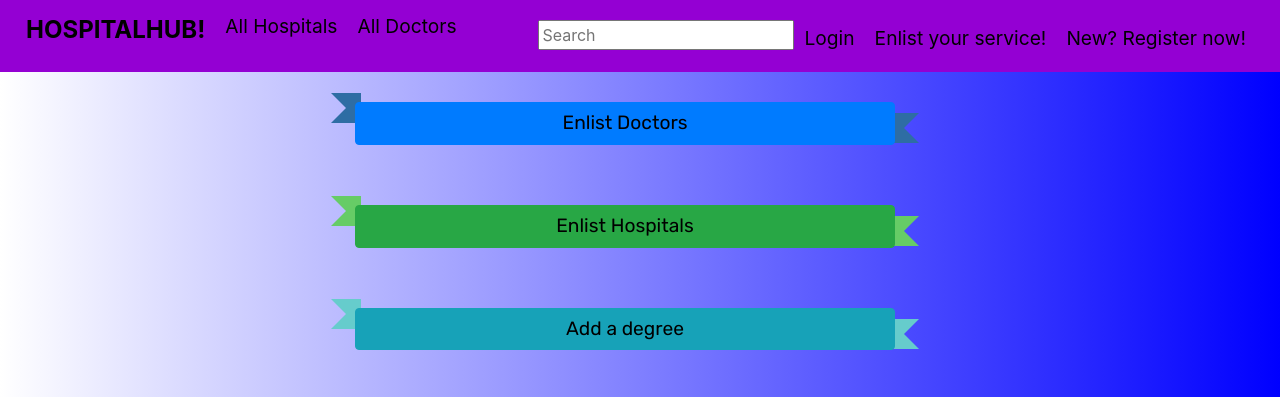
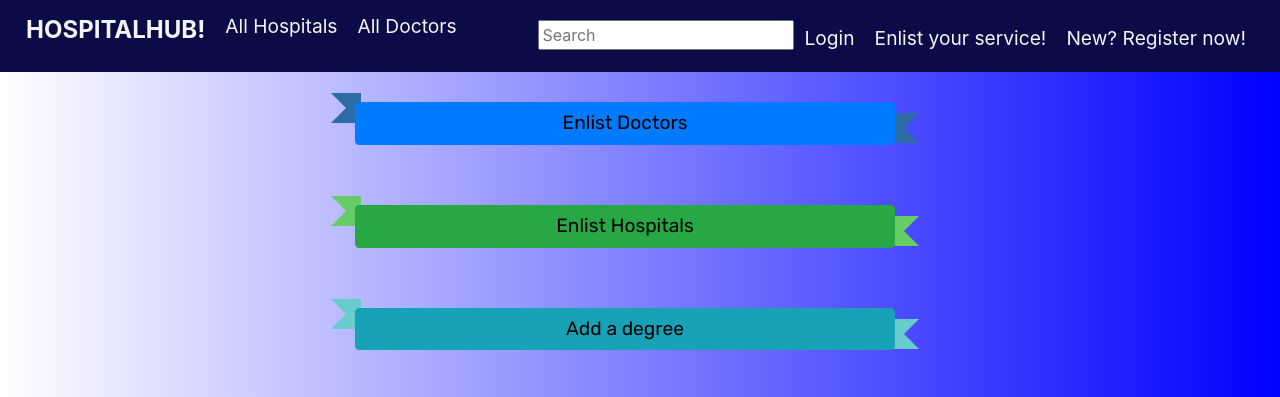
Before and after one commit to programmer-04/HospitalHub, a Django app: page /myhub/enlist/ in a window 1280 px wide. Shown: the top 397 px of the page. Run offline with Django 3.2, Linux system fonts and the light colour scheme; some libraries are stand-ins or nearby versions.

Commit message:
Navbar colour.

```diff
--- a/HospitalHub/myhub/static/style.css
+++ b/HospitalHub/myhub/static/style.css
@@ -38,7 +38,7 @@
   font-size: larger;
 }
 .navbar-custom{
-  background-color: darkviolet;
+  background-color: rgb(10, 11, 71);
 }
 
 .background {
--- a/HospitalHub/myhub/templates/base_generic.html
+++ b/HospitalHub/myhub/templates/base_generic.html
@@ -30,13 +30,13 @@
 
         <ul class="navbar-nav">
           <li class="nav-item">
-            <a style="color: black;"href="{% url 'index' %}"><p style="font-size: x-large;color: black;font-weight: bold;">HOSPITALHUB!</p></a>
+            <a style="color: whitesmoke;"href="{% url 'index' %}"><p style="font-size: x-large;color: whitesmoke;font-weight: bold;">HOSPITALHUB!</p></a>
           </li>
           <li class="nav-item">
-          <a style="color: black;"href="{% url 'hospitals' %}">All Hospitals</a>
+          <a style="color: whitesmoke;"href="{% url 'hospitals' %}">All Hospitals</a>
           </li>
           <li class="nav-item">
-          <a style="color: black;"href="{% url 'doctors' %}">All Doctors</a>
+          <a style="color: whitesmoke;"href="{% url 'doctors' %}">All Doctors</a>
         </li>
       </ul>
       <ul class="navbar-nav ml-auto px-2">
@@ -46,13 +46,13 @@
 
 
           {% if user.is_authenticated %}
-          <li class="nav-item"><a style="color: black;" href="{% url 'user_review_list' user.username %}">User: {{ user.get_username }}</a></li>
-          <li><a style="color: black;"href="{% url 'logout'%}?next={{request.path}}">Logout</a></li>
+          <li class="nav-item"><a style="color: whitesmoke;" href="{% url 'user_review_list' user.username %}">User: {{ user.get_username }}</a></li>
+          <li><a style="color: whitesmoke;"href="{% url 'logout'%}?next={{request.path}}">Logout</a></li>
           {% else %}
-          <li class="nav-item"><a style="color: black;"href="{% url 'login'%}?next={{request.path}}">Login</a></li>
+          <li class="nav-item"><a style="color: whitesmoke;"href="{% url 'login'%}?next={{request.path}}">Login</a></li>
           {% endif %}
-          <li class="nav-item"><a style="color: black;"href="{% url 'enlist' %}">Enlist your service!</a></li>
-          <li class="nav-item"><a style="color: black;"href="{% url 'register' %}?next={{request.path}}">New? Register now!</a></li>
+          <li class="nav-item"><a style="color: whitesmoke;"href="{% url 'enlist' %}">Enlist your service!</a></li>
+          <li class="nav-item"><a style="color: whitesmoke;"href="{% url 'register' %}?next={{request.path}}">New? Register now!</a></li>
 
         </ul>
 
```
